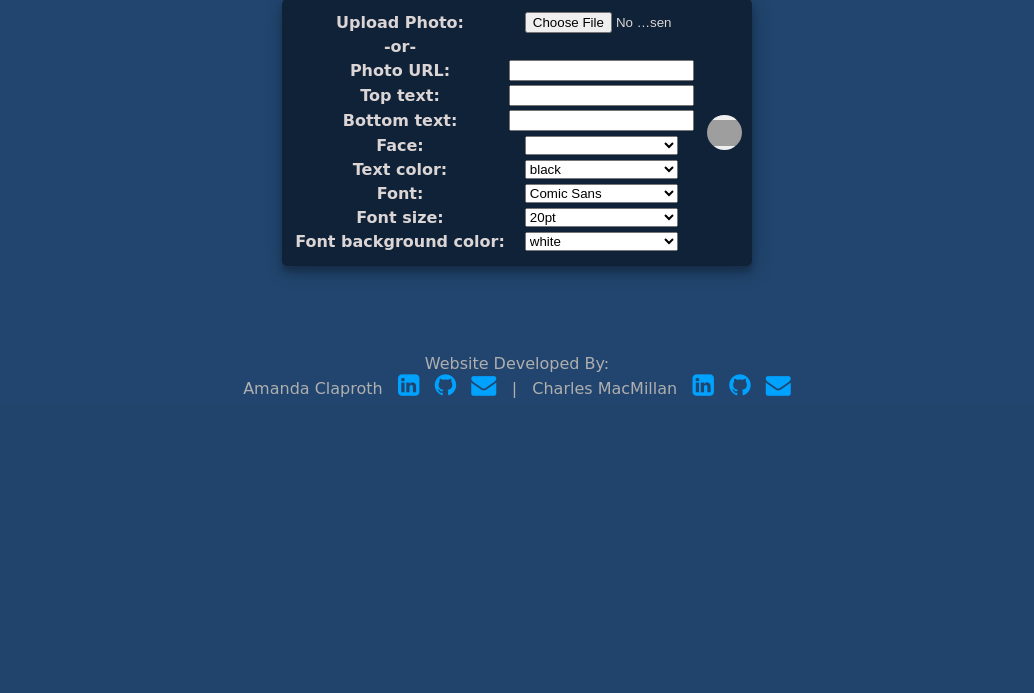
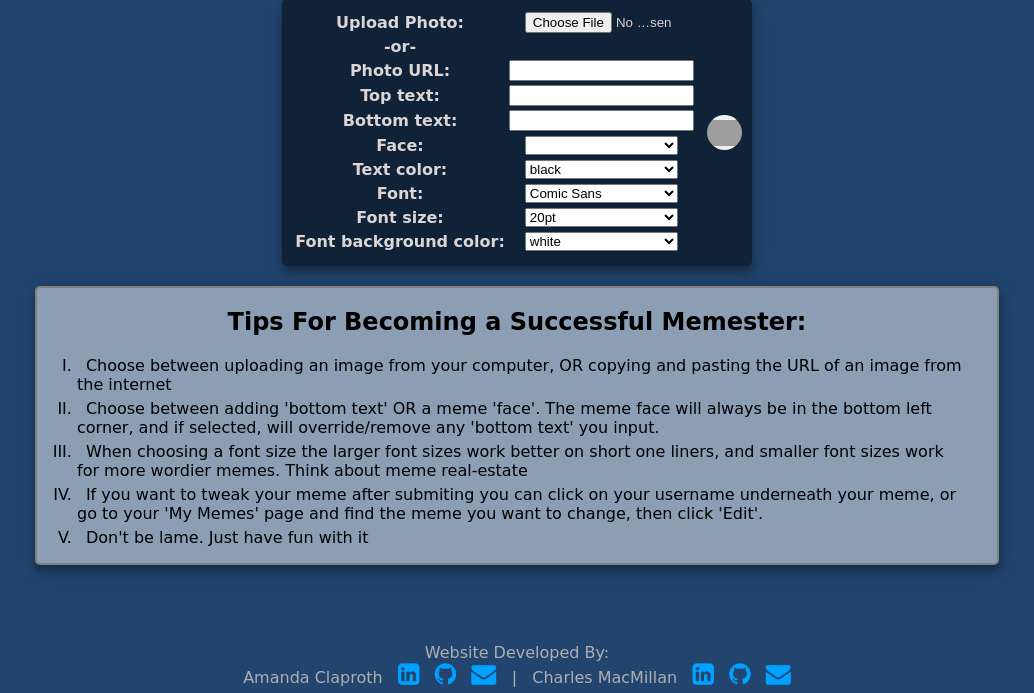
Before and after one commit to Aclap427/Meme_World, a Django app: page /memes/create/ in a window 1280 px wide. Shown: the part 396-1089 px from the top of the page, without its empty margins (123-1157 px from the left). Before the commit the page ends 794 px from the top, so only its background shows below. Run offline with Django 3.2, Linux system fonts and the light colour scheme; the visitor is signed in with stand-in values (Sample User, id 1); some web fonts are replaced; grey boxes are pictures that could not be loaded.

Commit message:
tips for creating memes

```diff
--- a/main_app/static/css/style.css
+++ b/main_app/static/css/style.css
@@ -303,16 +303,26 @@ footer {
     font-size: 10px;
   }
 
+  .white-box {
+    width: 75%;
+    background-color: rgba(255, 255, 255, 0.479);
+    border: 2px solid gray;
+    border-radius: 5px;
+    box-shadow: 2px 5px 20px 1px rgba(0, 0, 0, 0.19),
+      0 6px 6px rgba(0, 0, 0, 0.23);
+  }
+
+  .white-box li {
+    list-style: upper-roman;
+    padding-right: 30px;
+    text-align: left;
+    text-indent: 1%;
+    margin-bottom: 5px;
+  }
+
   li {
     list-style: none;
   }
-
-/* @media only screen and (max-width: 1095px) {
-  .meme {
-    height: 250px;
-    width: 250px;
-  }
-} */
 
 @media only screen and (max-width: 750px) {
   header a {
@@ -323,6 +333,10 @@ li {
     flex-direction: column;
     justify-content: center;
     align-items: center;
+  }
+
+  .gray-box {
+    width: 90vw;
   }
 
   .show:hover .hidden {
--- a/main_app/templates/main_app/meme_form.html
+++ b/main_app/templates/main_app/meme_form.html
@@ -26,10 +26,8 @@
     <h1 style="margin: 10px 0 0 10px;">New Meme</h1>
     {% endif %}
   </div>
-<!-- <div></div> -->
     <form class="gray-box" enctype="multipart/form-data" style="padding: 10px; margin-top: 10px;" action="" method="post">
       {% csrf_token %}
-
       <table>
         {% if object %}
         {% else %}
@@ -41,7 +39,6 @@
             </td>
           </tr>
           <tr>
-
             <th>-or-</th>
           </tr>
           {% endif %}
@@ -50,5 +47,14 @@
 
         <input type="submit" value="" class="submit-btn" />
       </form>
-
+    <div class="white-box" style="margin-top: 20px;">
+      <h2>Tips For Becoming a Successful Memester:</h2>
+      <ul class="tips">
+        <li>Choose between uploading an image from your computer, OR copying and pasting the URL of an image from the internet</li>
+        <li>Choose between adding 'bottom text' OR a meme 'face'. The meme face will always be in the bottom left corner, and if selected, will override/remove any 'bottom text' you input.</li>
+        <li>When choosing a font size the larger font sizes work better on short one liners, and smaller font sizes work for more wordier memes. Think about meme real-estate </li>
+        <li>If you want to tweak your meme after submiting you can click on your username underneath your meme, or go to your 'My Memes' page and find the meme you want to change, then click 'Edit'.</li>
+        <li>Don't be lame. Just have fun with it</li>
+      </ul>
+    </div>
 {% endblock %}
```
Also changed, not shown: main_app/templates/home.html (+4 -4 lines), main_app/templates/memes/barrelroll.html (+3 -49 lines), main_app/migrations/0035_auto_20200925_0128.py (added), main_app/migrations/0036_auto_20200925_0140.py (added), main_app/migrations/0037_auto_20200925_0141.py (added). Lines whose indentation alone changed are shown as unchanged.
